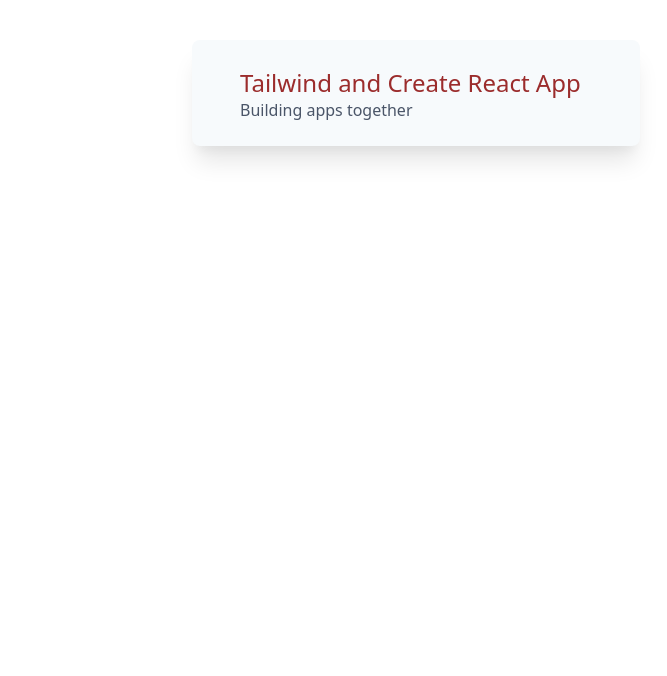
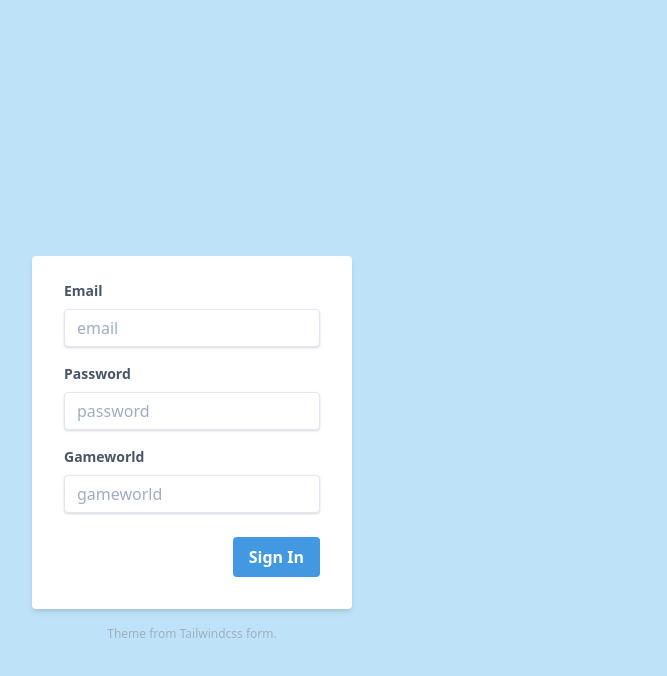
Before and after one commit to namakurohman93/ytkt, a React (Create React App) app in the folder client/: page / in a window 1280 px wide. Shown: the top 676 px of the page, without its empty margins (224-891 px from the left). Built offline with nearby package versions, Linux system fonts and the light colour scheme.

Commit message:
add login page

```diff
--- a/client/public/index.html
+++ b/client/public/index.html
@@ -2,7 +2,7 @@
 <html lang="en">
   <head>
     <meta charset="utf-8" />
-    <link rel="icon" href="%PUBLIC_URL%/favicon.ico" />
+    <link rel="icon" href="%PUBLIC_URL%/crown.ico" />
     <meta name="viewport" content="width=device-width, initial-scale=1" />
     <meta name="theme-color" content="#000000" />
     <meta
@@ -24,7 +24,7 @@
       work correctly both with client-side routing and a non-root public URL.
       Learn how to configure a non-root public URL by running `npm run build`.
     -->
-    <title>React App</title>
+    <title>ytkt</title>
   </head>
   <body>
     <noscript>You need to enable JavaScript to run this app.</noscript>
--- a/client/src/App.js
+++ b/client/src/App.js
@@ -1,17 +1,9 @@
 import React from "react"
+import Login from "./pages/Login"
 
 function App() {
   return (
-    <div className="max-w-md mx-auto flex p-6 bg-gray-100 mt-10 rounded-lg shadow-xl">
-      <div className="ml-6 pt-1">
-        <h1 className="text-2xl text-red-800 leading-tight">
-          Tailwind and Create React App
-        </h1>
-        <p className="text-base text-gray-700 leading-normal">
-          Building apps together
-        </p>
-      </div>
-    </div>
+    <Login />
   )
 }
 
--- /dev/null
+++ b/client/src/pages/Login.jsx
@@ -0,0 +1,38 @@
+import React from "react"
+
+export default function Login() {
+  return (
+    <div className="w-screen h-screen bg-blue-200 p-64">
+      <div className="max-w-xs">
+        <form className="bg-white shadow-md rounded px-8 pt-6 pb-8 mb-4">
+          <div className="mb-4">
+            <label className="block text-gray-700 text-sm font-bold mb-2" for="email">
+              Email
+            </label>
+            <input className="shadow appearance-none border rounded w-full py-2 px-3 text-gray-700 leading-tight focus:outline-none focus:shadow-outline" id="email" type="text" placeholder="email" />
+          </div>
+          <div className="mb-4">
+            <label className="block text-gray-700 text-sm font-bold mb-2" for="password">
+              Password
+            </label>
+            <input className="shadow appearance-none border rounded w-full py-2 px-3 text-gray-700 leading-tight focus:outline-none focus:shadow-outline" id="password" type="password" placeholder="password" />
+          </div>
+          <div className="mb-6">
+            <label className="block text-gray-700 text-sm font-bold mb-2" for="gameworld">
+              Gameworld
+            </label>
+            <input className="shadow appearance-none border rounded w-full py-2 px-3 text-gray-700 leading-tight focus:outline-none focus:shadow-outline" id="gameworld" type="text" placeholder="gameworld" />
+          </div>
+          <div className="flex justify-end">
+            <button className="bg-blue-500 hover:bg-blue-700 text-white font-bold py-2 px-4 rounded focus:outline-none focus:shadow-outline" type="submit">
+              Sign In
+            </button>
+          </div>
+        </form>
+        <p className="text-center text-gray-500 text-xs">
+          Theme from <a className="hover:text-blue-800" href="https://tailwindcss.com/components/forms">Tailwindcss form</a>.
+        </p>
+      </div>
+    </div>
+  )
+}
```
